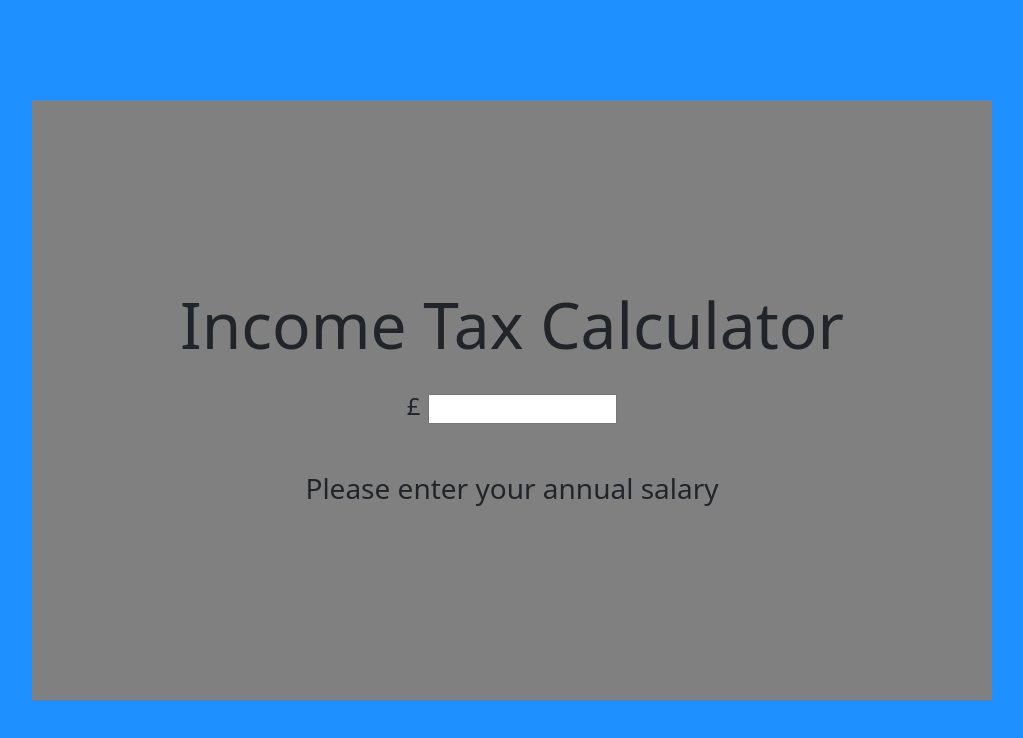
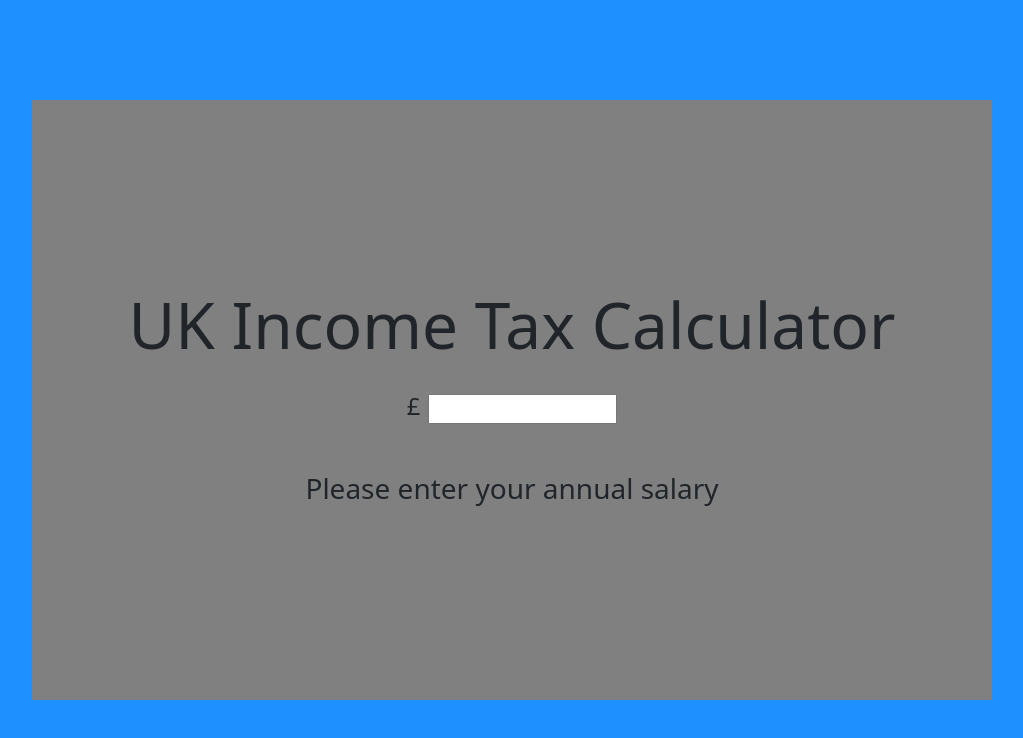
Before and after one commit to bnjn/income-tax-calc, a React (Create React App) app: page / in a window 1280 px wide. Shown: the top 738 px of the page, without its empty margins (128-1151 px from the left). Built offline with nearby package versions, Linux system fonts and the light colour scheme.

Commit message:
Changed titles

```diff
--- a/public/index.html
+++ b/public/index.html
@@ -24,7 +24,7 @@
       work correctly both with client-side routing and a non-root public URL.
       Learn how to configure a non-root public URL by running `npm run build`.
     -->
-    <title>React Form</title>
+    <title>UK Income Tax Calculator</title>
   </head>
   <body>
     <noscript>You need to enable JavaScript to run this app.</noscript>
--- a/src/Components/Header/Header.js
+++ b/src/Components/Header/Header.js
@@ -3,7 +3,7 @@ import './Header.css';
 function Header() {
   return (
     <div className="d-flex m-2">
-      <h1 className='header'>Income Tax Calculator</h1>
+      <h1 className='header'>UK Income Tax Calculator</h1>
     </div>
   );
 }
```
